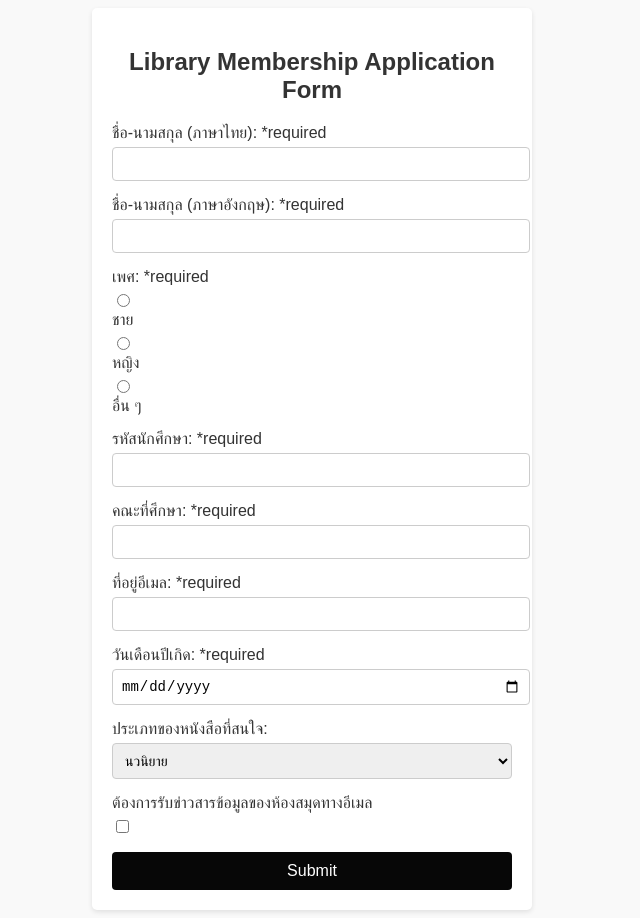
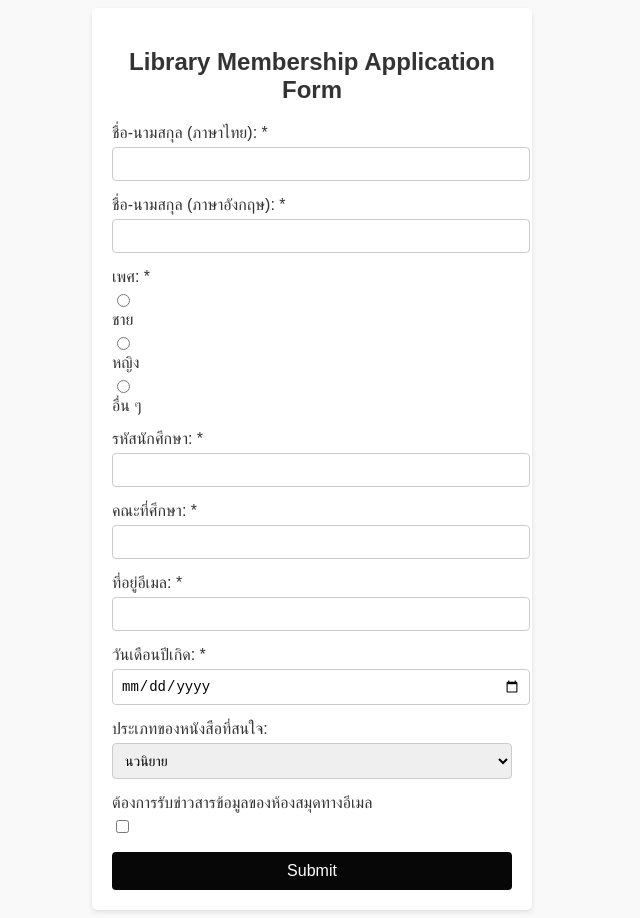
Before and after one commit to urniris/6709616806_LibraryMembershipApplicationForm, a plain HTML site: page index.html in a window 1280 px wide. Shown: the whole page, without its empty margins (328-968 px from the left). Drawn offline with Linux system fonts and the light colour scheme.

Commit message:
correct mistake 2

```diff
--- a/index.html
+++ b/index.html
@@ -13,17 +13,17 @@
 
         <form>
             <div class="form-group">
-                <label for="fullname-th">ชื่อ-นามสกุล (ภาษาไทย): <span class="required">*required</span></label>
+                <label for="fullname-th">ชื่อ-นามสกุล (ภาษาไทย): <span class="required">*</span></label>
                 <input type="text" id="fullname-th" name="fullname-th" required>
             </div>
 
             <div class="form-group">
-                <label for="fullname-en">ชื่อ-นามสกุล (ภาษาอังกฤษ): <span class="required">*required</span></label>
+                <label for="fullname-en">ชื่อ-นามสกุล (ภาษาอังกฤษ): <span class="required">*</span></label>
                 <input type="text" id="fullname-en" name="fullname-en" required>
             </div>
 
             <div class="form-group">
-                <label>เพศ: <span class="required">*required</span></label>
+                <label>เพศ: <span class="required">*</span></label>
                 <div class="gender-options">
                     <input type="radio" id="male" name="gender" value="male" required>
                     <label for="male">ชาย</label>
@@ -37,24 +37,24 @@
             </div>
 
             <div class="form-group">
-                <label for="student-id">รหัสนักศึกษา: <span class="required">*required</span></label>
+                <label for="student-id">รหัสนักศึกษา: <span class="required">*</span></label>
                 <input type="text" id="student-id" name="student-id" required>
 
             </div>
 
             <div class="form-group">
-                <label for="faculty">คณะที่ศึกษา: <span class="required">*required</span></label>
+                <label for="faculty">คณะที่ศึกษา: <span class="required">*</span></label>
                 <input type="text" id="faculty" name="faculty" required>
             </div>
 
             <div class="form-group">
-                <label for="email">ที่อยู่อีเมล: <span class="required">*required</span></label>
+                <label for="email">ที่อยู่อีเมล: <span class="required">*</span></label>
                 <input type="email" id="email" name="email" required>
 
             </div>
 
             <div class="form-group">
-                <label for="dob">วันเดือนปีเกิด: <span class="required">*required
+                <label for="dob">วันเดือนปีเกิด: <span class="required">*
                 </span></label>
                 <input type="date" id="dob" name="dob" required>
             </div>
```
